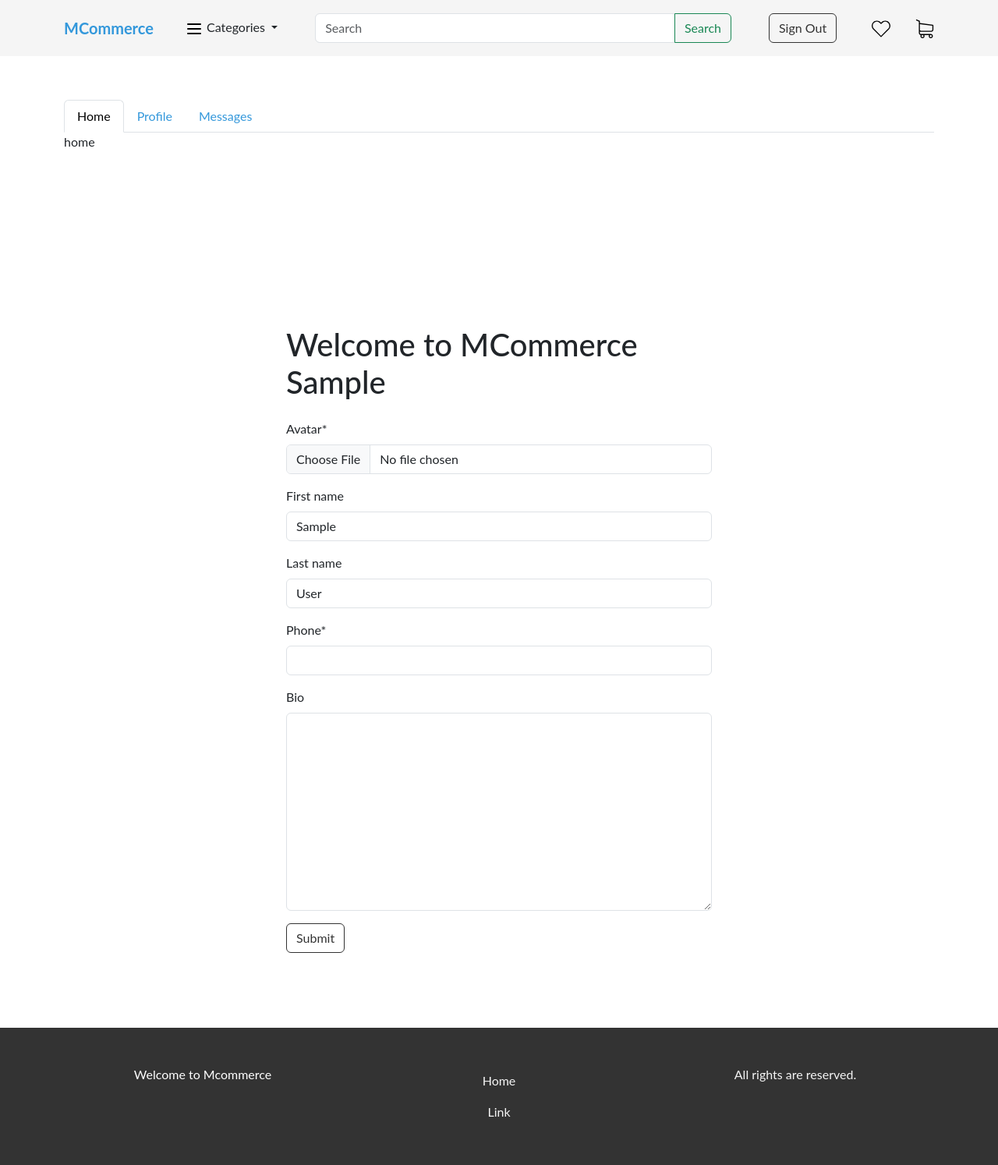
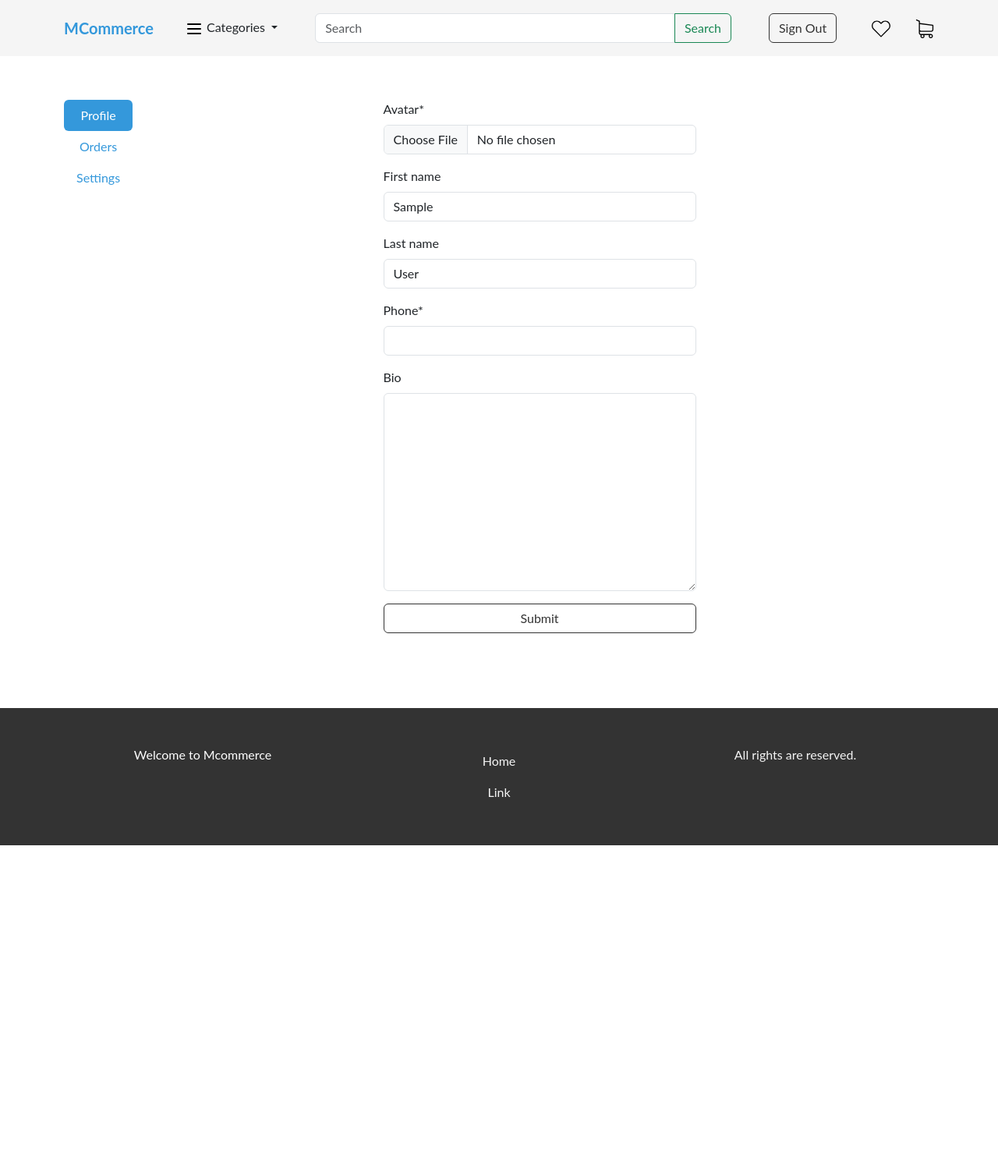
Before and after one commit to mostafaei2002/django-ecommerce, a Django app: page /accounts/profile/ in a window 1280 px wide. Shown: the whole page at 78% size. After the commit the page ends 1084 px from the top, so only its background shows below. Run offline with Django 5.2, Linux system fonts and the light colour scheme; the visitor is signed in with stand-in values (Sample User, id 1); some libraries are stand-ins or nearby versions.

Commit message:
add user profile tabs

```diff
--- a/backend/templates/shop/includes/profile_sidebar.html
+++ /dev/null
@@ -1,71 +0,0 @@
-<aside class="pt-7 pb-6">
-    <div class="container">
-        <!-- Nav tabs -->
-        <ul class="nav nav-tabs" id="myTab" role="tablist">
-            <li class="nav-item" role="presentation">
-                <button
-                    class="nav-link active"
-                    id="home-tab"
-                    data-bs-toggle="tab"
-                    data-bs-target="#profile"
-                    type="button"
-                    role="tab"
-                >
-                    Home
-                </button>
-            </li>
-            <li class="nav-item" role="presentation">
-                <button
-                    class="nav-link"
-                    id="profile-tab"
-                    data-bs-toggle="tab"
-                    data-bs-target="#profile"
-                    type="button"
-                    role="tab"
-                >
-                    Profile
-                </button>
-            </li>
-            <li class="nav-item" role="presentation">
-                <button
-                    class="nav-link"
-                    id="messages-tab"
-                    data-bs-toggle="tab"
-                    data-bs-target="#messages"
-                    type="button"
-                    role="tab"
-                >
-                    Messages
-                </button>
-            </li>
-        </ul>
-
-        <!-- Tab panes -->
-        <div class="tab-content">
-            <div
-                class="tab-pane active"
-                id="home"
-                role="tabpanel"
-                aria-labelledby="home-tab"
-            >
-                 home
-            </div>
-            <div
-                class="tab-pane"
-                id="profile"
-                role="tabpanel"
-                aria-labelledby="profile-tab"
-            >
-                 profile
-            </div>
-            <div
-                class="tab-pane"
-                id="messages"
-                role="tabpanel"
-                aria-labelledby="messages-tab"
-            >
-                 messages
-            </div>
-        </div>
-    </div>
-</aside>
--- a/backend/templates/shop/user_profile.html
+++ b/backend/templates/shop/user_profile.html
@@ -3,18 +3,34 @@
 {% block title %}Welcome {{user.first_name}}{% endblock %}
 
 {% block body %}
-{% include "shop/includes/profile_sidebar.html" %}
 <section class="pt-7 pb-6" style="min-height: 80vh;">
     <div class="container">
-        <div class="row">
-            <div class='col-md-6 offset-md-3'>
-                <h1>Welcome to MCommerce {{user.first_name}}</h1>
-                <form action="" method="post">
-                    {% csrf_token %}
-                    {{form|crispy}}
+        <div class="d-flex align-items-start">
+            <div class="nav flex-column nav-pills me-3" id="v-pills-tab" role="tablist" aria-orientation="vertical">
+              <button class="nav-link active" id="v-pills-profile-tab" data-bs-toggle="pill" data-bs-target="#v-pills-profile" type="button" role="tab" aria-controls="v-pills-profile" aria-selected="true">Profile</button>
+              <button class="nav-link" id="v-pills-order-tab" data-bs-toggle="pill" data-bs-target="#v-pills-orders" type="button" role="tab" aria-controls="v-pills-orders" aria-selected="false">Orders</button>
+              <button class="nav-link" id="v-pills-settings-tab" data-bs-toggle="pill" data-bs-target="#v-pills-settings" type="button" role="tab" aria-controls="v-pills-settings" aria-selected="false">Settings</button>
+            </div>
 
-                    <button class="btn btn-outline-dark">Submit</button>
-                </form>
+            {% comment %} Tab Content {% endcomment %}
+            <div class="tab-content mx-auto" id="v-pills-tabContent">
+
+                {% comment %} Profile Tab {% endcomment %}
+              <div class="tab-pane fade show active" id="v-pills-profile" role="tabpanel" aria-labelledby="v-pills-profile-tab" tabindex="0">
+                    <div class="mx-auto">
+                        <form action="">
+                            {% csrf_token %}
+                            {{form|crispy}}
+                            <div class="d-grid"><button class="btn btn-outline-dark">Submit</button></div>
+                        </form>
+                    </div>
+              </div>
+
+              {% comment %} Orders Tab {% endcomment %}
+              <div class="tab-pane fade" id="v-pills-orders" role="tabpanel" aria-labelledby="v-pills-profile-tab" tabindex="0">...</div>
+
+              {% comment %} Settings Tab {% endcomment %}
+              <div class="tab-pane fade" id="v-pills-settings" role="tabpanel" aria-labelledby="v-pills-settings-tab" tabindex="0">...</div>
             </div>
         </div>
     </div>
```
Also changed, not shown: backend/static/single_product.js (deleted, +0 -32 lines), frontend/js/single_product.js (deleted, +0 -9 lines).
